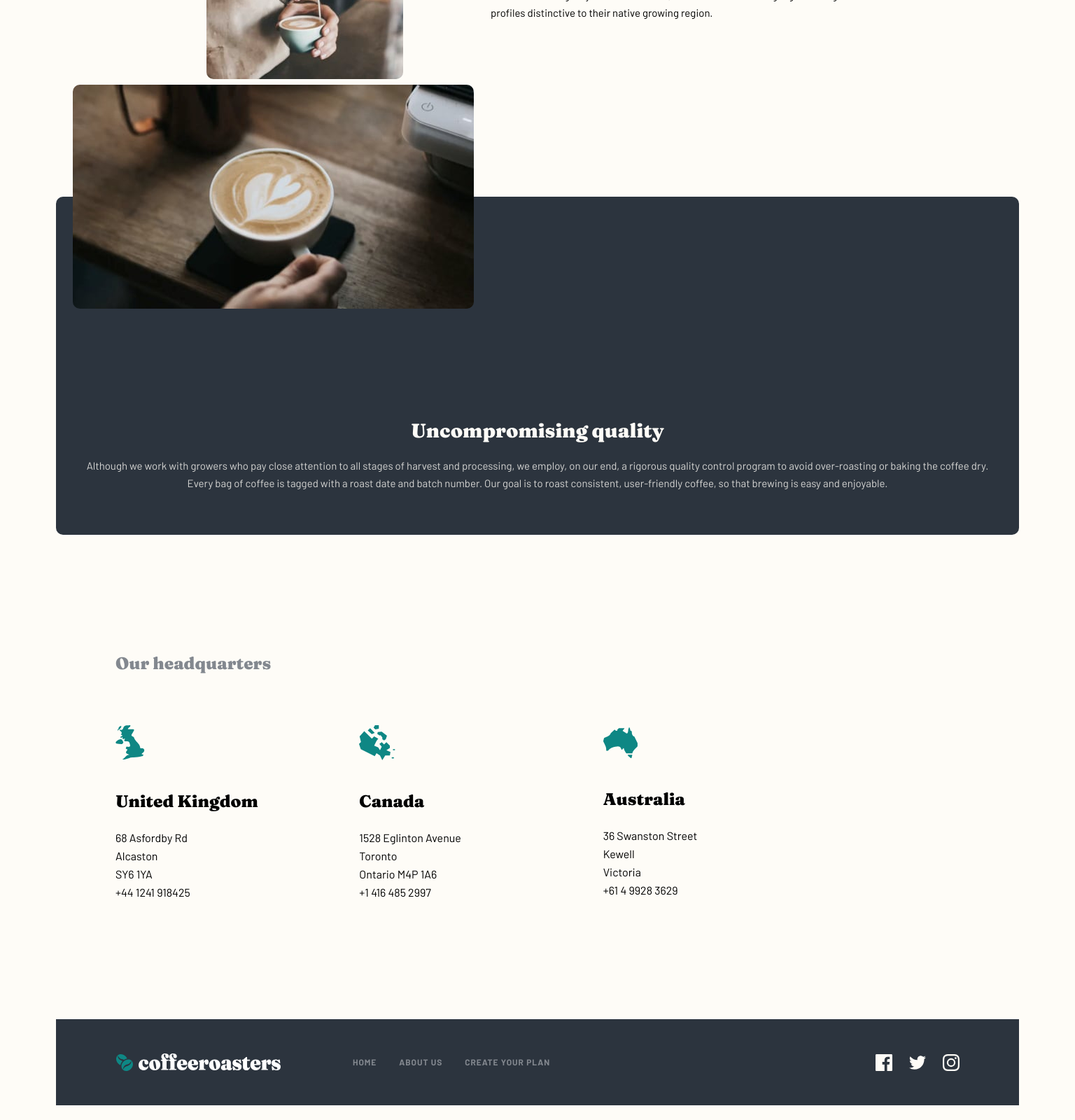
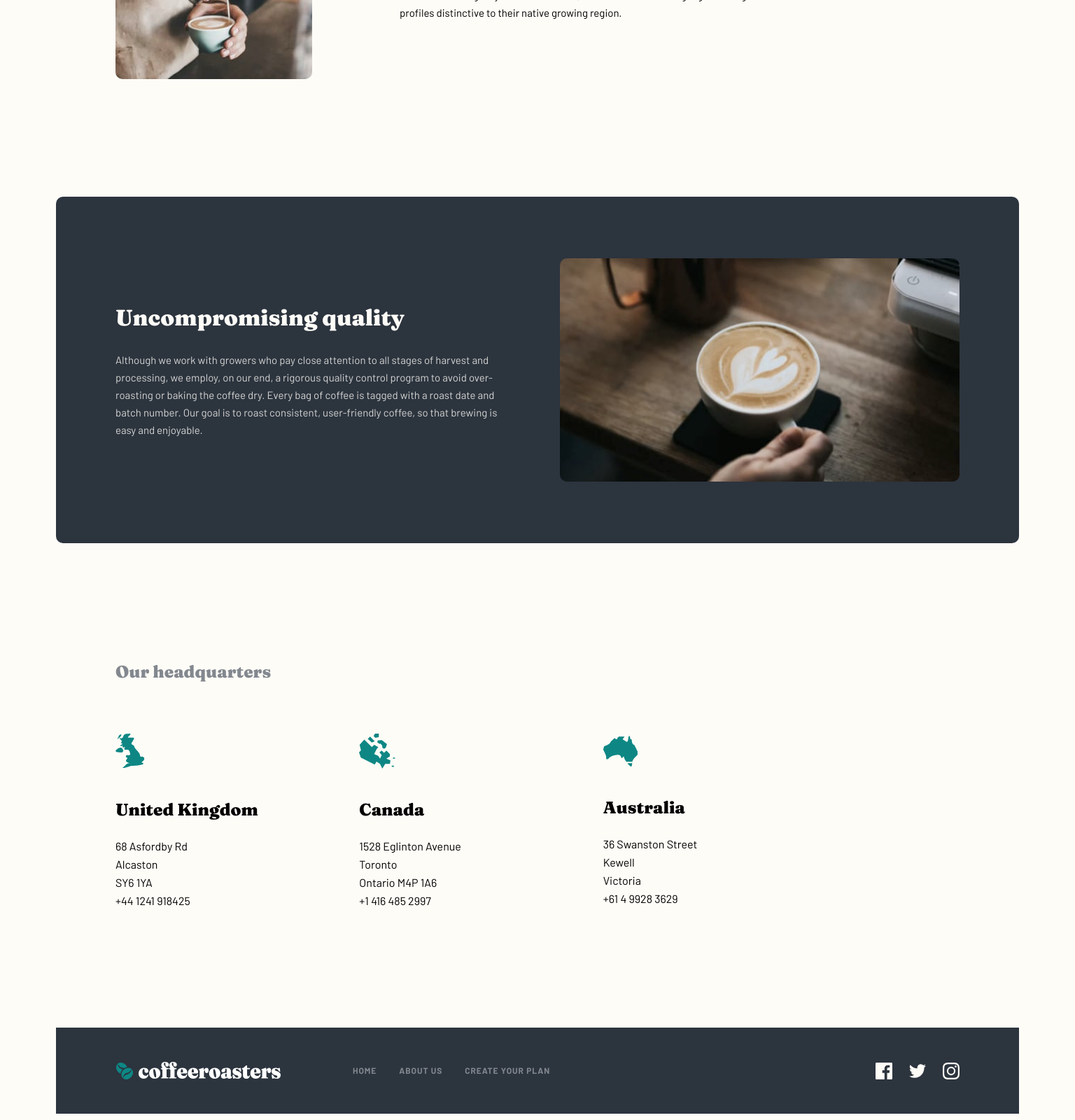
Before and after one commit to Lordyner/coffee-roasters, a Next.js app: page /about in a window 1536 px wide. Shown: the part 1060-2660 px from the top of the page at 70% size. Built offline with nearby package versions, Linux system fonts and the light colour scheme.

Commit message:
Fix some details on layout

```diff
--- a/Components/Commitment.js
+++ b/Components/Commitment.js
@@ -11,7 +11,7 @@ const Commitment = () => {
     const { isMobileResolution } = useContext(GlobalContext);
     const { isTabletResolution } = useContext(GlobalContext);
     return (
-        <section className={classes.commitment}>
+        <section className={`${classes.commitment} max-width`}>
             <div className={classes.wrapper}>
                 <Image src={isMobileResolution ? imageCommitmentMobile : isTabletResolution ? imageCommitmentTablet : imageCommitmentDesktop}
                     className={classes.baristaImg}
--- a/Components/Commitment.module.css
+++ b/Components/Commitment.module.css
@@ -1,6 +1,4 @@
 .commitment {
-    max-width: 69.375rem;
-    margin-inline: auto;
     padding-bottom: 7.5rem;
 }
 
@@ -47,11 +45,14 @@
         align-items: flex-start;
         align-self: center;
     }
+
+
 }
 
 @media screen and (min-width: 90rem) {
     .wrapper {
         column-gap: 7.8125rem;
+        padding: 0 5.313rem;
     }
 
     .content {
@@ -60,6 +61,7 @@
     }
 
     .commitment {
-        padding: 0 5.313rem;
+        padding-bottom: 0;
+        width: 100%;
     }
 }
--- a/Components/Headquarters.js
+++ b/Components/Headquarters.js
@@ -7,12 +7,14 @@ import illustrationCanada from '../public/images/about/desktop/illustration-cana
 
 const Headquarters = () => {
     return (
-        <section className={classes.headquarters}>
-            <h2>Our headquarters</h2>
-            <div className={classes.wrapper}>
-                <Headquarter title='United Kingdom' adress='68 Asfordby Rd' city='Alcaston' code='SY6 1YA' phoneNumber='+44 1241 918425' icon={illustrationUK} alt='United Kingdom' />
-                <Headquarter title='Canada' adress='1528 Eglinton Avenue' city='Toronto' code='Ontario M4P 1A6' phoneNumber='+1 416 485 2997' icon={illustrationCanada} alt='Canada' />
-                <Headquarter title='Australia' adress='36 Swanston Street' city='Kewell' code='Victoria' phoneNumber='+61 4 9928 3629' icon={illustrationAustralia} alt='Australia' />
+        <section className={`${classes.headquarters} max-width`}>
+            <div className={classes.container}>
+                <h2>Our headquarters</h2>
+                <div className={classes.wrapper}>
+                    <Headquarter title='United Kingdom' adress='68 Asfordby Rd' city='Alcaston' code='SY6 1YA' phoneNumber='+44 1241 918425' icon={illustrationUK} alt='United Kingdom' />
+                    <Headquarter title='Canada' adress='1528 Eglinton Avenue' city='Toronto' code='Ontario M4P 1A6' phoneNumber='+1 416 485 2997' icon={illustrationCanada} alt='Canada' />
+                    <Headquarter title='Australia' adress='36 Swanston Street' city='Kewell' code='Victoria' phoneNumber='+61 4 9928 3629' icon={illustrationAustralia} alt='Australia' />
+                </div>
             </div>
         </section>
     );
--- a/Components/Headquarters.module.css
+++ b/Components/Headquarters.module.css
@@ -1,6 +1,10 @@
 .headquarters {
     text-align: center;
+}
+
+.container {
     padding-bottom: 7.5rem;
+
 }
 
 .wrapper {
@@ -25,6 +29,10 @@
 
     .headquarters {
         text-align: left;
+
+    }
+
+    .container {
         padding-bottom: 9rem;
     }
 
@@ -40,9 +48,12 @@
     }
 
     .headquarters {
+        width: 100%;
+    }
+
+    .container {
         padding-left: 5.313rem;
         padding-right: 5.313rem;
         padding-bottom: 10.5rem;
-
     }
 }
--- a/Components/Product.js
+++ b/Components/Product.js
@@ -7,7 +7,7 @@ const Product = ({ title, description, image, alt }) => {
             <Image src={image} alt={alt} className={classes.packageImg} />
             <div className={classes.content}>
                 <h4>{title}</h4>
-                <p>{description}</p>
+                <p className={classes.description}>{description}</p>
             </div>
         </div>
     );
--- a/Components/Product.module.css
+++ b/Components/Product.module.css
@@ -18,6 +18,11 @@
     width: 12.5rem;
     object-fit: contain;
     height: auto;
+}
+
+.description {
+    font-size: 1rem;
+    line-height: 1.625rem;
 }
 
 @media screen and (min-width: 768px) {
--- a/Components/Quality.js
+++ b/Components/Quality.js
@@ -11,14 +11,15 @@ const Quality = () => {
     const { isMobileResolution } = useContext(GlobalContext);
     const { isTabletResolution } = useContext(GlobalContext);
     return (
-        <section className={classes.quality}>
+        <section className={`${classes.quality} max-width`}>
             <div className={classes.wrapper}>
-                <Image src={isMobileResolution ? imageQualityMobile : isTabletResolution ? imageQualityTablet : imageQualityDesktop} className={classes.qualityCoffeeImg} alt='coffee with a flower draw inside' />
+
 
                 <div className={classes.content}>
                     <h2>Uncompromising quality</h2>
                     <p className={classes.description}>Although we work with growers who pay close attention to all stages of harvest and processing, we employ, on our end, a rigorous quality control program to avoid over-roasting or baking the coffee dry. Every bag of coffee is tagged with a roast date and batch number. Our goal is to roast consistent, user-friendly coffee, so that brewing is easy and enjoyable.</p>
                 </div>
+                <Image src={isMobileResolution ? imageQualityMobile : isTabletResolution ? imageQualityTablet : imageQualityDesktop} className={classes.qualityCoffeeImg} alt='coffee with a flower draw inside' />
 
             </div>
         </section>
--- a/Components/Quality.module.css
+++ b/Components/Quality.module.css
@@ -9,7 +9,9 @@
     border-radius: 10px;
     position: relative;
     padding: 0 1.5rem 3.8125rem 1.5rem;
-    margin-inline: auto;
+    display: flex;
+    flex-direction: column-reverse;
+    gap: 4rem;
 }
 
 
@@ -38,6 +40,38 @@
     height: auto;
     object-fit: cover;
     border-radius: 0.625rem;
-    transform: translateY(-50%);
-    width: auto;
+    margin: auto;
+    /* width: calc(100% - 3rem); */
+    /* position: absolute; */
+    /* transform: translateY(-50%); */
 }
+
+@media screen and (min-width: 48rem) {
+    .wrapper {
+        padding-left: 3.625rem;
+        padding-right: 3.625rem;
+    }
+
+
+    .content h2 {
+        font-size: 2rem;
+        line-height: 3rem;
+    }
+}
+
+@media screen and (min-width: 90rem) {
+    .wrapper {
+        display: grid;
+        grid-template-columns: 1fr 1fr;
+        padding: 5.5rem 5.3125rem;
+    }
+
+    .content {
+        text-align: left;
+        align-items: flex-start;
+        align-self: center;
+
+        font-size: 2.5rem;
+        line-height: 3rem;
+    }
+}
--- a/Components/Spinner.js
+++ b/Components/Spinner.js
@@ -6,7 +6,7 @@ const Spinner = () => {
         <div className={classes.overlayLoader}><TailSpin
             height="200"
             width="200"
-            color="#000"
+            color="#FEFCF7"
             ariaLabel="tail-spin-loading"
             radius="1"
             wrapperStyle={{}}
```
